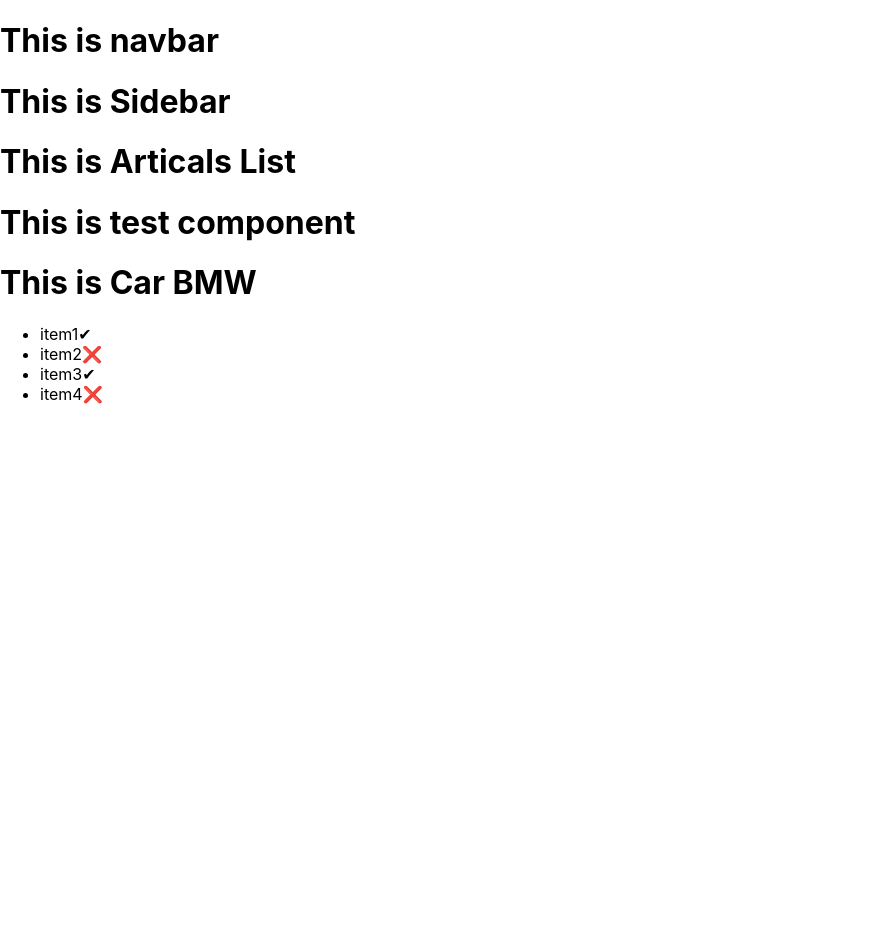
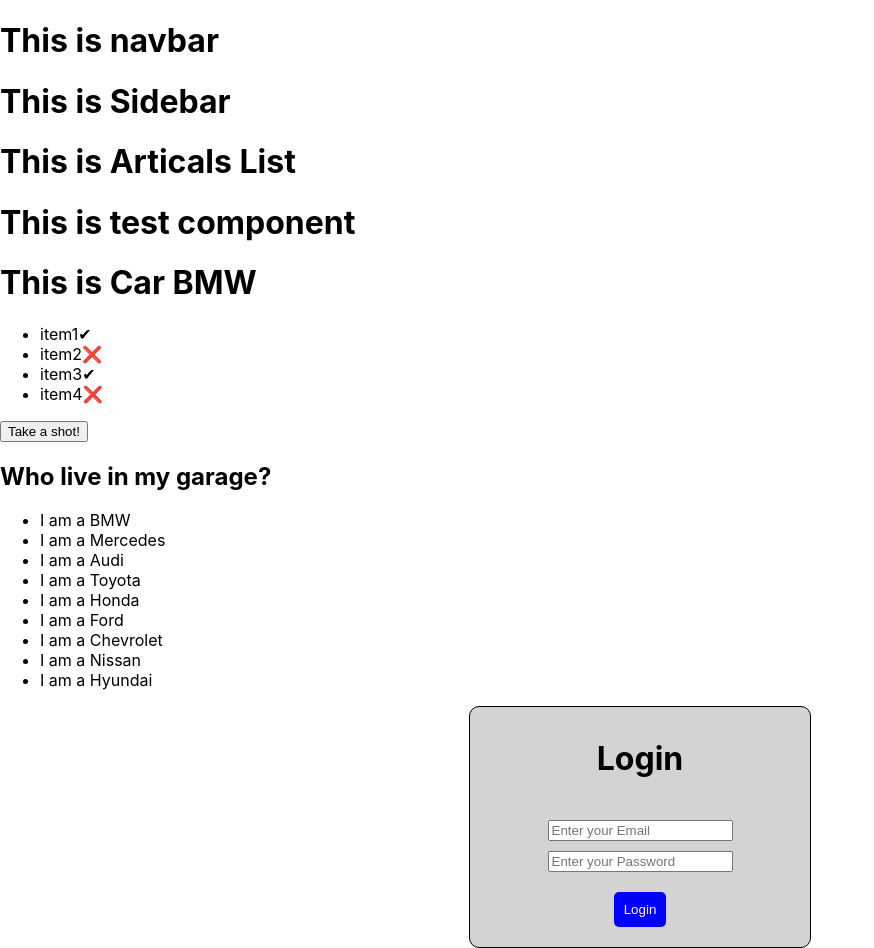
Before and after one commit to Rithip-Rajavel/learning-react, a React (Create React App) app: page / in a window 1280 px wide. Shown: the whole page, without its empty margins (0-874 px from the left). Before the commit the page ends 800 px from the top, so only its background shows below. Built offline with nearby package versions, Linux system fonts and the light colour scheme.

Commit message:
components

```diff
--- a/src/App.js
+++ b/src/App.js
@@ -1,6 +1,9 @@
 //import logo from './logo.svg';
 import './App.css';
 import Test from './components/components.js';
+
+import Login from './components/Login.js';
+
 const Navbar =()=>{
   return <h1>This is navbar</h1>
 }
@@ -35,6 +38,46 @@ const List =() =>{
     </ul>
   )
 }
+
+//Events
+
+function Football(){
+  const shoot = (a,b) =>{
+    alert(b.type);
+  }
+
+  return (
+    <button onClick={(e) => shoot("goal",e)}>Take a shot!</button>
+  )
+}
+
+function Cars(props){
+  return (
+    <li name = "car">I am a {props.name.brand}</li>
+  )
+}
+
+function Garage(){
+  const car = [
+    {id:1, brand:"BMW"},
+    {id:2, brand:"Mercedes"},
+    {id:3, brand:"Audi"},
+    {id:4, brand:"Toyota"},
+    {id:5, brand:"Honda"},
+    {id:6, brand:"Ford"},
+    {id:7, brand:"Chevrolet"},
+    {id:8, brand:"Nissan"},
+    {id:9, brand:"Hyundai"},
+  ];
+  return (
+    <>
+    <h2>Who live in my garage?</h2>
+    <ul>
+      {car.map((cars)=><Cars key ={cars.id} name={cars} />)}
+    </ul>
+    </>
+  );
+}
 function App() {
   const carInfo = {name:"BMW" ,model :"X5", year:2023};
   return (
@@ -45,6 +88,9 @@ function App() {
       <Test />
       <Car brand = {carInfo} />
       <List />
+      <Football />
+      <Garage />
+      <Login />
     </div>
   );
 }
--- /dev/null
+++ b/src/components/Login.js
@@ -0,0 +1,73 @@
+import {React,useState} from 'react';
+
+function Login(){
+    const [email,setEmail] = useState('');
+    const [password,setPassword] = useState('');
+
+    const HandleEmail = (e) =>{
+        setEmail(e.target.value);
+    }
+    const HandlePassword = (e) =>{
+        setPassword(e.target.value);
+    }
+
+    const HandleSubmit = (e) =>{
+        e.preventDefault();
+        console.log(email,password);
+        alert(`Login Successfull for Email: ${email}`);
+        setEmail('');
+        setPassword('');
+    }
+
+    return (
+        <div style = {style.login}>
+            <h1>Login</h1>
+            <form onSubmit = {HandleSubmit} style = {style.Form}>
+                <input type = "email"
+                    placeholder = "Enter your Email"
+                    value = {email}
+                    onChange ={HandleEmail} required />
+                <input type = "password"
+                    placeholder = "Enter your Password"
+                    value = {password}
+                    onChange ={HandlePassword} required />
+                <button type = "submit" style = {style.button}>Login</button>
+            </form>
+        </div>
+    )
+}
+const style = {
+    login:{
+        display:'flex',
+        flexDirection:'column',
+        justifyContent:'center',
+        alignItems:'center',
+        height:'200px',
+        width:'300px',
+        margin:'auto',
+        border:'1px solid black',
+        borderRadius:'10px',
+        padding:'20px',
+        backgroundColor:'lightgray',
+    },
+    Form:{
+        display:'flex',
+        flexDirection:'column',
+        justifyContent:'center',
+        alignItems:'center',
+        width:'100%',
+        marginTop:'10px',
+        gap:'10px',
+        padding:'10px',
+    },
+    button:{
+        marginTop:'10px',
+        padding:'10px',
+        backgroundColor:'blue',
+        color:'white',
+        border:'none',
+        borderRadius:'5px',
+        cursor:'pointer',
+    }
+}
+export default Login;
```
